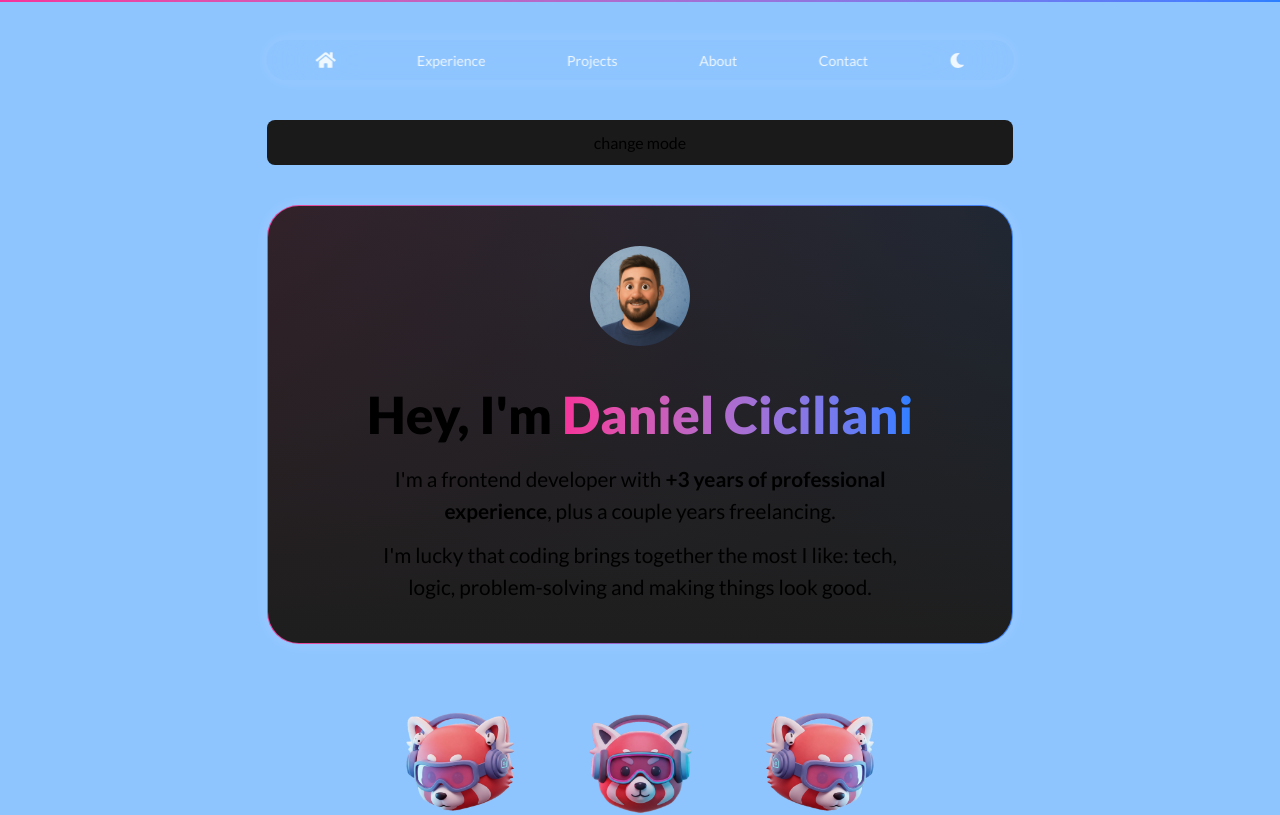
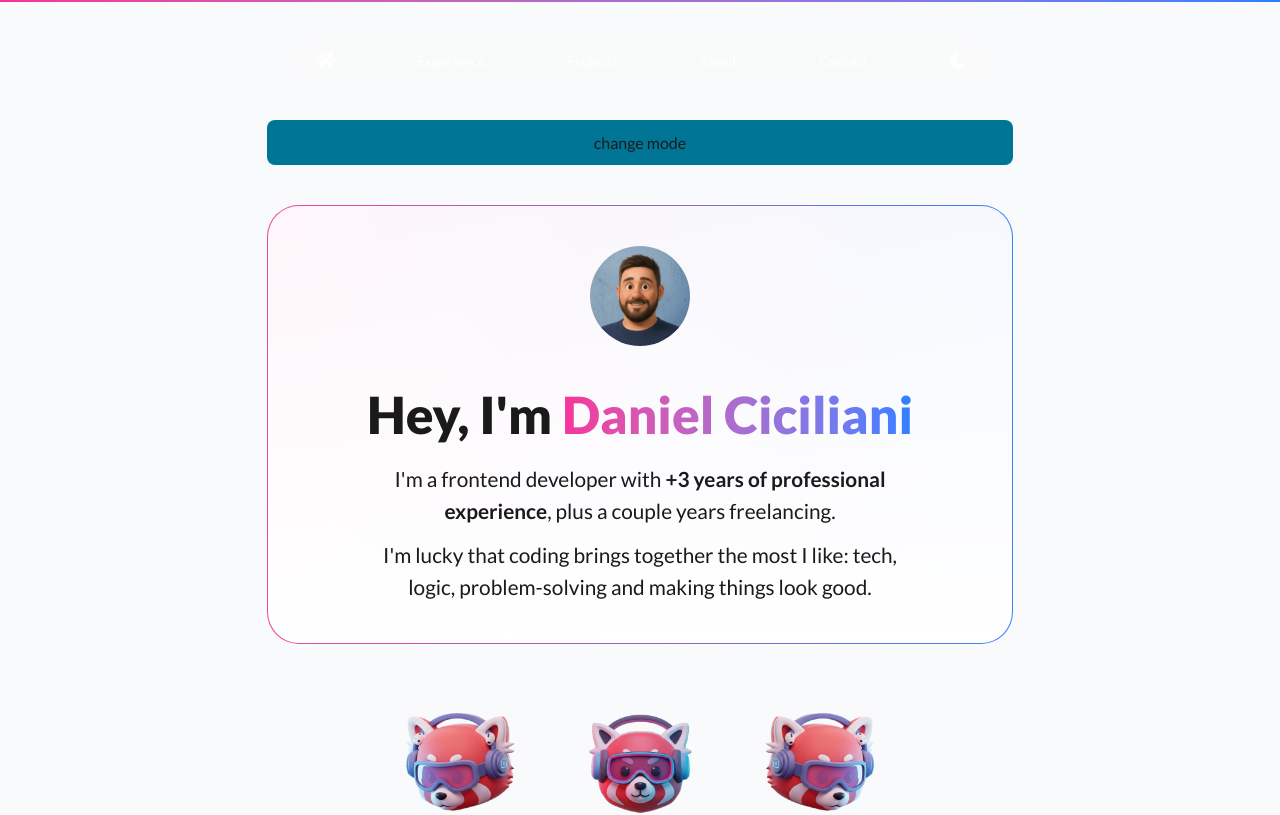
Before and after one commit to danielciciliani/portfolio, a React (Vite) app: page / in a window 1280 px wide. Shown: the top 815 px of the page. Built offline with nearby package versions, Linux system fonts and the light colour scheme; the HTML template or start-up script is replaced by a standard one.

Commit message:
styles: add background settings to dark mode

```diff
--- a/src/App.jsx
+++ b/src/App.jsx
@@ -44,11 +44,11 @@ function App() {
     <>
     <div>
       <Scroll></Scroll>
-      <div className="font-lato w-screen h-full scroll-smooth bg-blue-300 dark:bg-red-500 text-black dark:text-white ">
+      <div className="font-lato w-screen h-full scroll-smooth bg-gray-50 dark:bg-[#1a1a1a] text-[#1a1a1a] dark:text-white ">
         <Navbar></Navbar>
         <div className="w-11/12 mx-auto sm:w-9/12 lg:w-7/12">
           <div className="flex flex-col gap-10 pt-30 pb-10">
-          <button onClick={toggleDark}>
+          <button onClick={toggleDark} className="bg-cyan-700 dark:bg-cyan-500">
           change mode
         </button>
             <FadeIn duration={1.5}>
--- a/src/index.css
+++ b/src/index.css
@@ -17,12 +17,23 @@
   .bg-main-gradient {
     @apply bg-gradient-to-r from-pink-500 to-blue-500;
   }
+  .bg-light {
+    background-color: #FAFAFA;
+  }
+  .bg-dark {
+    background-color: #1A1A1A;
+  }
   .border-gradient {
     border: 1px solid transparent;
     background-origin: border-box;
     background-clip: padding-box, border-box;
+    background-image: linear-gradient(rgba(255, 255, 255, 0.95), rgb(255, 255, 255)), linear-gradient(to right, #ec4899, #3b82f6);
+  }
+
+  .dark .border-gradient {
     background-image: linear-gradient(rgba(30, 30, 30, 0.9), rgba(30, 30, 30, 1)), linear-gradient(to right, #ec4899, #3b82f6);
   }
+
   .border-gradient-nav {
     border: 1px solid transparent;
     background-origin: border-box;
@@ -39,7 +50,7 @@
   text-rendering: optimizeLegibility;
   -webkit-font-smoothing: antialiased;
   -moz-osx-font-smoothing: grayscale;
-    scroll-behavior: smooth;
+  scroll-behavior: smooth;
 
 }
 
@@ -60,7 +71,9 @@ button {
   font-size: 1em;
   font-weight: 500;
   font-family: inherit;
-  background-color: #1a1a1a;
+  /* background-color: #1a1a1a; */
   cursor: pointer;
   transition: border-color 0.25s;
 }
+
+ /* scrollbar-color: var(--scrollbar-thumb) var(--scrollbar-bg); */
```
